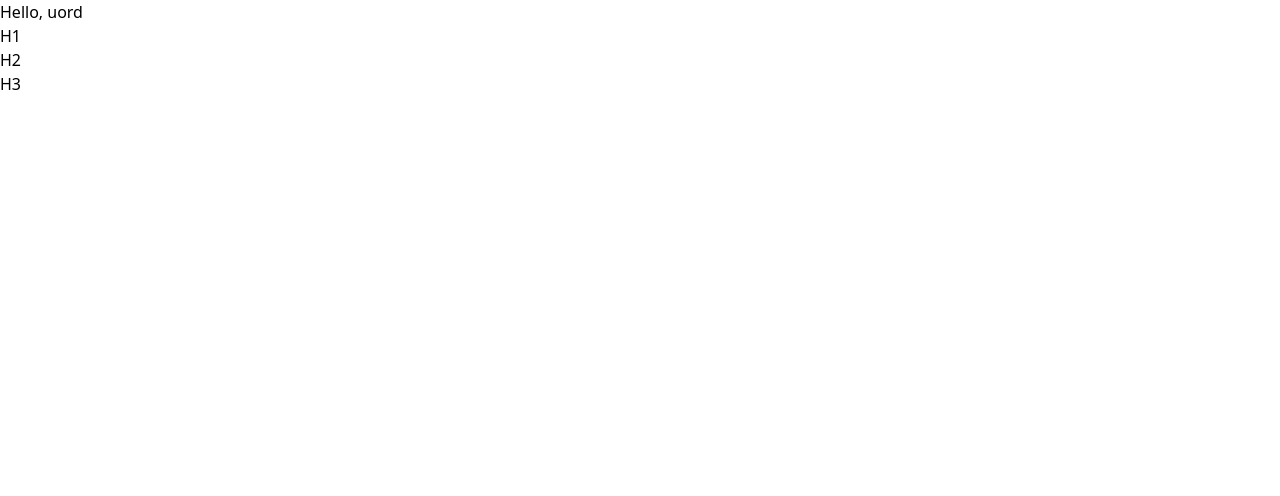
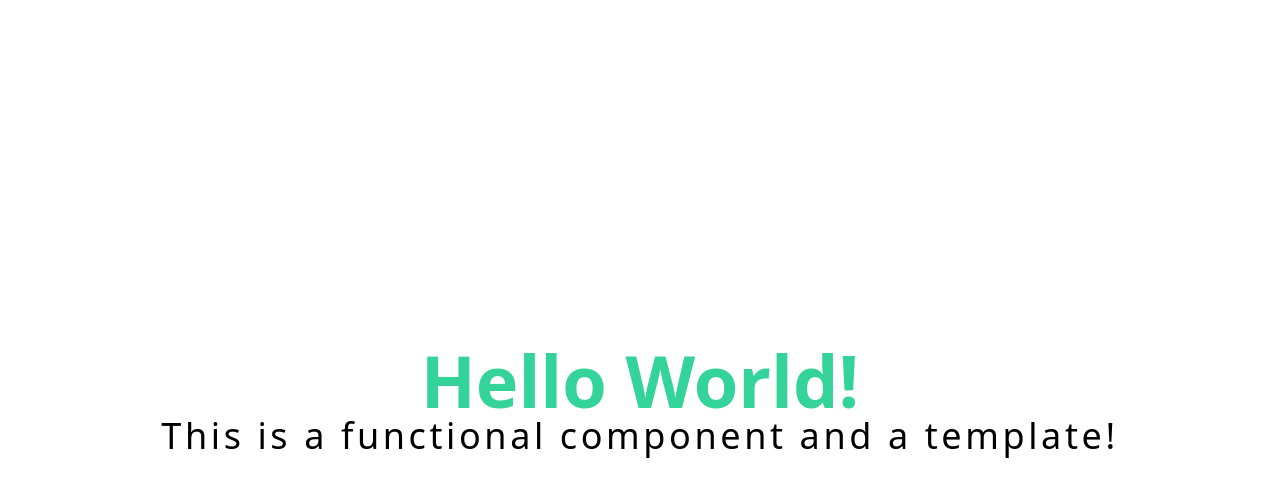
Before and after one commit to gpsnts/template-react-tailwind, a React app: page / in a window 1280 px wide. Shown: the top 496 px of the page. Built offline with nearby package versions, Linux system fonts and the light colour scheme.

Commit message:
Added new html template

```diff
--- a/package.json
+++ b/package.json
@@ -21,10 +21,12 @@
     "@babel/core": "^7.15.0",
     "@babel/preset-env": "^7.15.0",
     "@babel/preset-react": "^7.14.5",
+    "@tailwindcss/postcss7-compat": "^2.2.7",
     "@types/react": "^17.0.19",
     "@types/react-dom": "^17.0.9",
     "@typescript-eslint/eslint-plugin": "^4.29.3",
     "@typescript-eslint/parser": "^4.29.3",
+    "autoprefixer": "^10",
     "babel-loader": "^8.2.2",
     "css-loader": "^6.2.0",
     "eslint": "^7.32.0",
@@ -37,14 +39,14 @@
     "husky": "^7.0.1",
     "lint-staged": "^11.1.2",
     "npm-check-updates": "^11.8.3",
-    "postcss": "^8.3.6",
+    "postcss": "^8",
     "postcss-loader": "^6.1.1",
     "postcss-preset-env": "^6.7.0",
     "prettier": "2.3.2",
     "prettier-stylelint": "^0.4.2",
     "redux-devtools": "^3.7.0",
     "style-loader": "^3.2.1",
-    "tailwindcss": "^2.2.7",
+    "tailwindcss": "npm:@tailwindcss/postcss7-compat",
     "ts-loader": "^9.2.5",
     "typescript": "^4.3.5",
     "webpack": "^5.51.1",
--- a/src/index.tsx
+++ b/src/index.tsx
@@ -4,10 +4,12 @@ import ReactDOM from "react-dom";
 
 ReactDOM.render(
   <React.StrictMode>
-    <div>Hello, uord</div>
-    <h1>H1</h1>
-    <h2>H2</h2>
-    <h3>H3</h3>
+    <div className="flex flex-col p-6 items-center justify-center h-full">
+      <h1 className="text-green-400 font-extrabold text-7xl">Hello World!</h1>
+      <p className="tracking-widest text-4xl">
+        This is a functional component and a template!
+      </p>
+    </div>
   </React.StrictMode>,
   document.getElementById("root")
 );
--- a/src/style.css
+++ b/src/style.css
@@ -9,12 +9,14 @@ ul {
 }
 
 html,
-body {
+body,
+#root {
   height: 100%;
   width: 100%;
   overflow-x: hidden;
 }
 
 @tailwind base;
+@tailwind screens;
 @tailwind components;
 @tailwind utilities;
```
Also changed, not shown: 1 other file (tests, documents, lock files or other folders).
